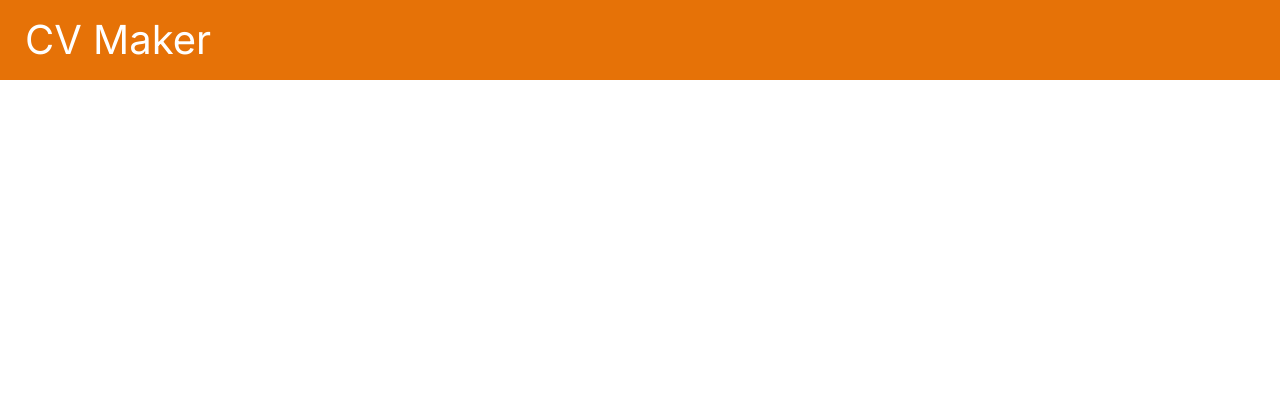
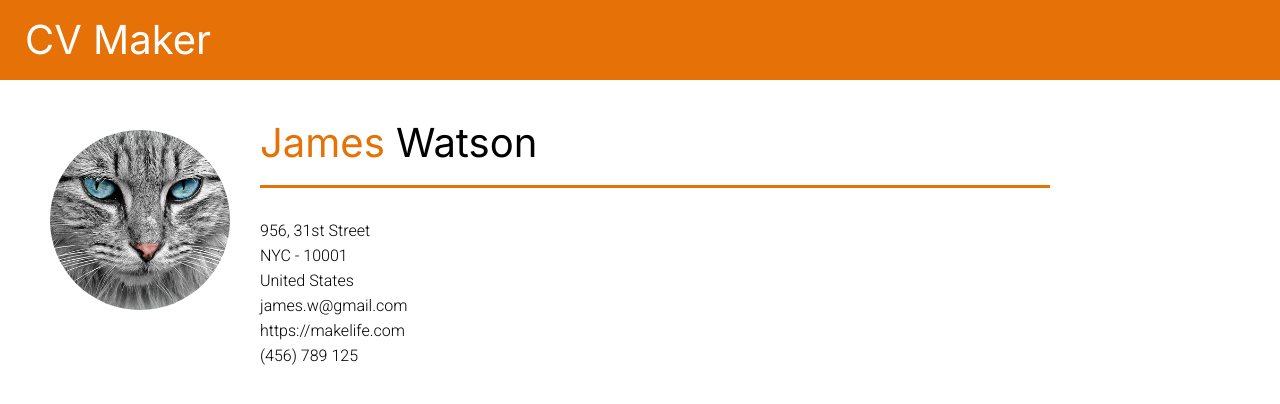
Before and after one commit to ClydeCode/cv-application, a React (Create React App) app: page / in a window 1280 px wide. Shown: the top 404 px of the page. Built offline with nearby package versions, Linux system fonts and the light colour scheme.

Commit message:
Add content

```diff
--- a/src/App.js
+++ b/src/App.js
@@ -1,5 +1,6 @@
 import React from "react";
 import Header from './components/Header'
+import AboutSectionPreview from './components/AboutSectionPreview'
 import './styles/app.css'
 
 class App extends React.Component {
@@ -7,6 +8,9 @@ class App extends React.Component {
     return (
       <div className="main">
         <Header />
+        <div className="content">
+          <AboutSectionPreview />
+        </div>
       </div>
     )
   }
--- a/src/styles/aboutSectionPreview.css
+++ b/src/styles/aboutSectionPreview.css
@@ -35,7 +35,7 @@
 }
 
 .about-preview-address {
-    width: 20%;
+    width: 15%;
 }
 
 .about-preview-email {
```
Also changed, not shown: src/assets/photo.jpg (added).
